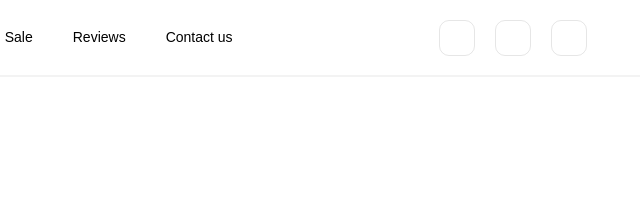
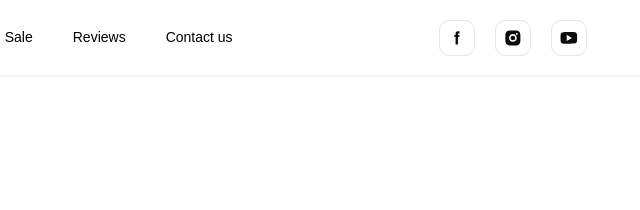
Before and after one commit to Vitalii-Kryshtal/NextGen-Crew, a plain HTML site: page index.html in a window 1280 px wide. Shown: the top 210 px of the page, 628-1268 px from the left. Drawn offline with nearby package versions, Linux system fonts and the light colour scheme; a web font is replaced by a local one.

Commit message:
Deploying to gh-pages from @ Vitalii-Kryshtal/NextGen-Crew@642306709d1523b3b57211007a37be7ae80f7225 🚀

```diff
--- a/index.html
+++ b/index.html
@@ -43,7 +43,7 @@
             class="header-social-link"
           >
             <svg class="header-icons" width="20" height="20">
-              <use href="../img/sprite.svg#icon-facebook"></use>
+              <use href="/NextGen-Crew/assets/sprite-DYX4UsjL.svg#icon-facebook"></use>
             </svg>
           </a>
         </li>
@@ -53,14 +53,14 @@
             class="header-social-link"
           >
             <svg class="header-icons" width="20" height="20">
-              <use href="../img/sprite.svg#icon-instagram"></use>
+              <use href="/NextGen-Crew/assets/sprite-DYX4UsjL.svg#icon-instagram"></use>
             </svg>
           </a>
         </li>
         <li class="header-social-item">
           <a href="https://www.youtube.com/c/GoIT" class="header-social-link">
             <svg class="header-icons" width="20" height="20">
-              <use href="../img/sprite.svg#icon-youtube"></use>
+              <use href="/NextGen-Crew/assets/sprite-DYX4UsjL.svg#icon-youtube"></use>
             </svg>
           </a>
         </li>
@@ -68,11 +68,12 @@
     </address>
     <button onclick="openModal()" class="header-btn-menu" type="button">
       <svg class="header-icon-menu">
-        <use href="../img/sprite.svg#icon-mobile-menu"></use>
+        <use href="/NextGen-Crew/assets/sprite-DYX4UsjL.svg#icon-mobile-menu"></use>
       </svg>
     </button>
   </div>
 </header>
+
 
   <main>
     <!-- Loads the specified .html file -->
```
Also changed, not shown: assets/sprite-DYX4UsjL.svg (added).
